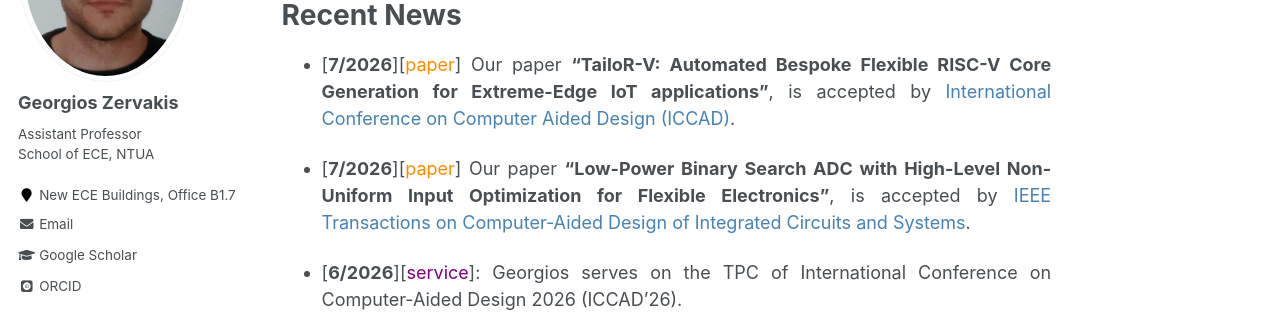
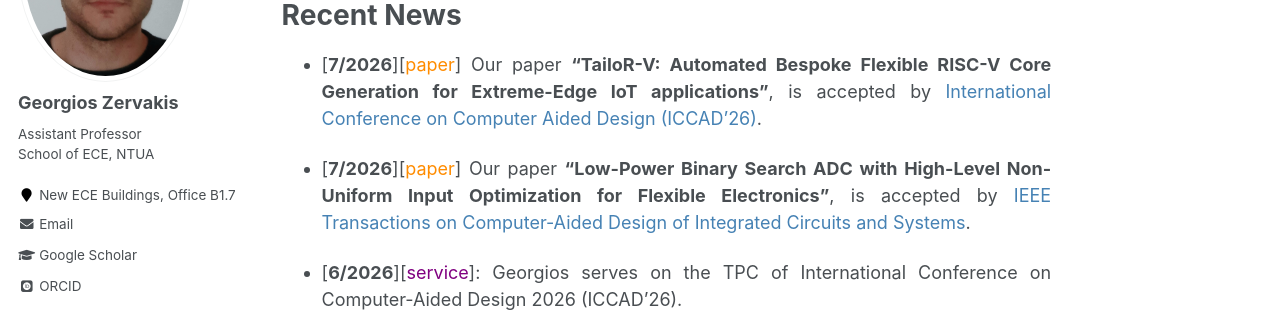
Before and after one commit to giozerv/giozerv.github.io, a Jekyll site: the page built from _pages/about.md, in a window 1280 px wide and 900 px high, scrolled down 616 px. Shown: the part 179-491 px from the top of the window. Built offline with Jekyll 4.4.1, drawn with Linux system fonts in a browser that asks for light colours; some web fonts are replaced.

Commit message:
Update about.md

```diff
--- a/_pages/about.md
+++ b/_pages/about.md
@@ -29,7 +29,7 @@ His main research interests include digital design, low-power circuits, approxim
 Recent News
 ===
 
-* [**7/2026**][<span style="color:darkorange">paper</span>] Our paper **"TailoR-V: Automated Bespoke Flexible RISC-V Core Generation for Extreme-Edge IoT applications"**, is accepted by <span style="color:SteelBlue">International Conference on Computer Aided Design (ICCAD)</span>.
+* [**7/2026**][<span style="color:darkorange">paper</span>] Our paper **"TailoR-V: Automated Bespoke Flexible RISC-V Core Generation for Extreme-Edge IoT applications"**, is accepted by <span style="color:SteelBlue">International Conference on Computer Aided Design (ICCAD'26)</span>.
 
 * [**7/2026**][<span style="color:darkorange">paper</span>] Our paper **"Low-Power Binary Search ADC with High-Level Non-Uniform Input Optimization for Flexible Electronics"**, is accepted by <span style="color:SteelBlue">IEEE Transactions on Computer-Aided Design of Integrated Circuits and Systems</span>.
 
```
